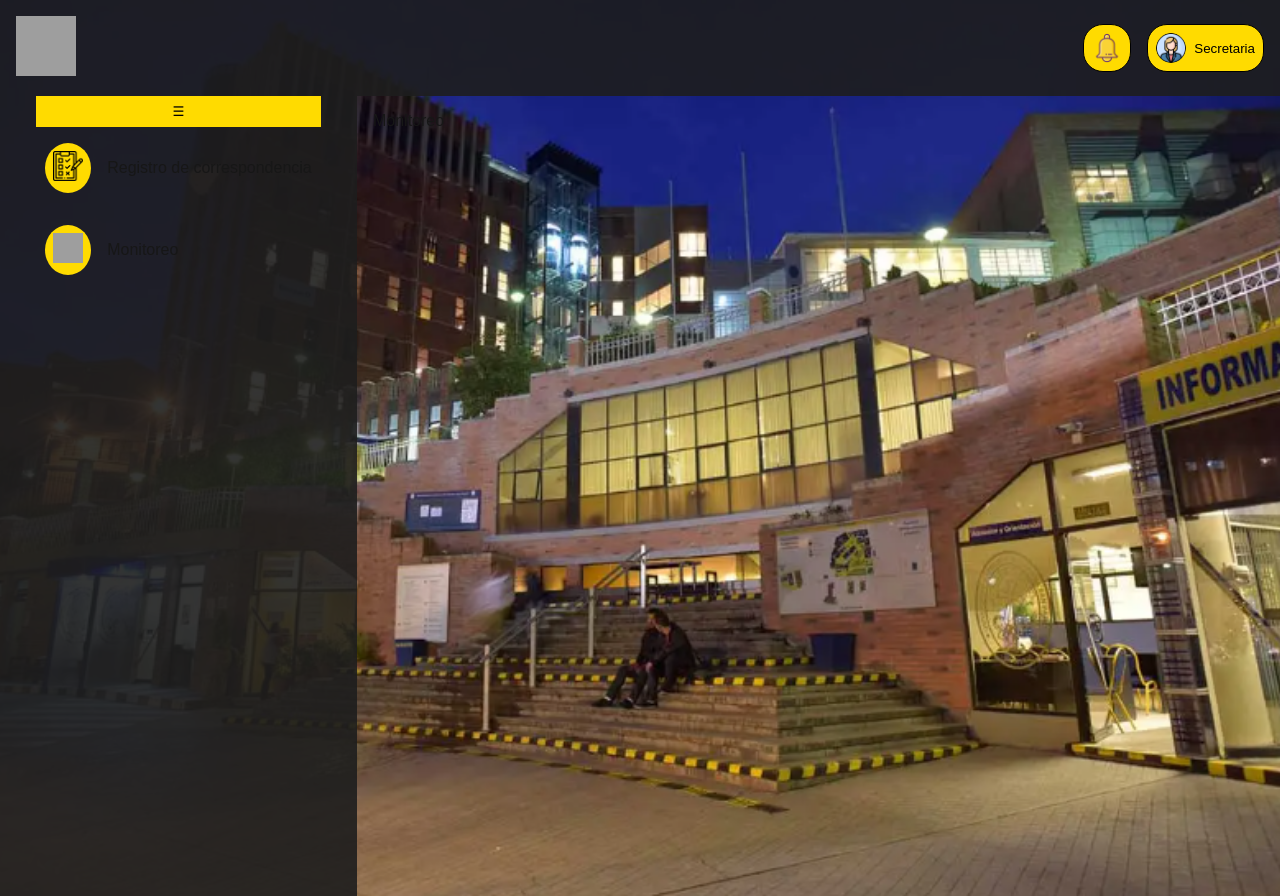
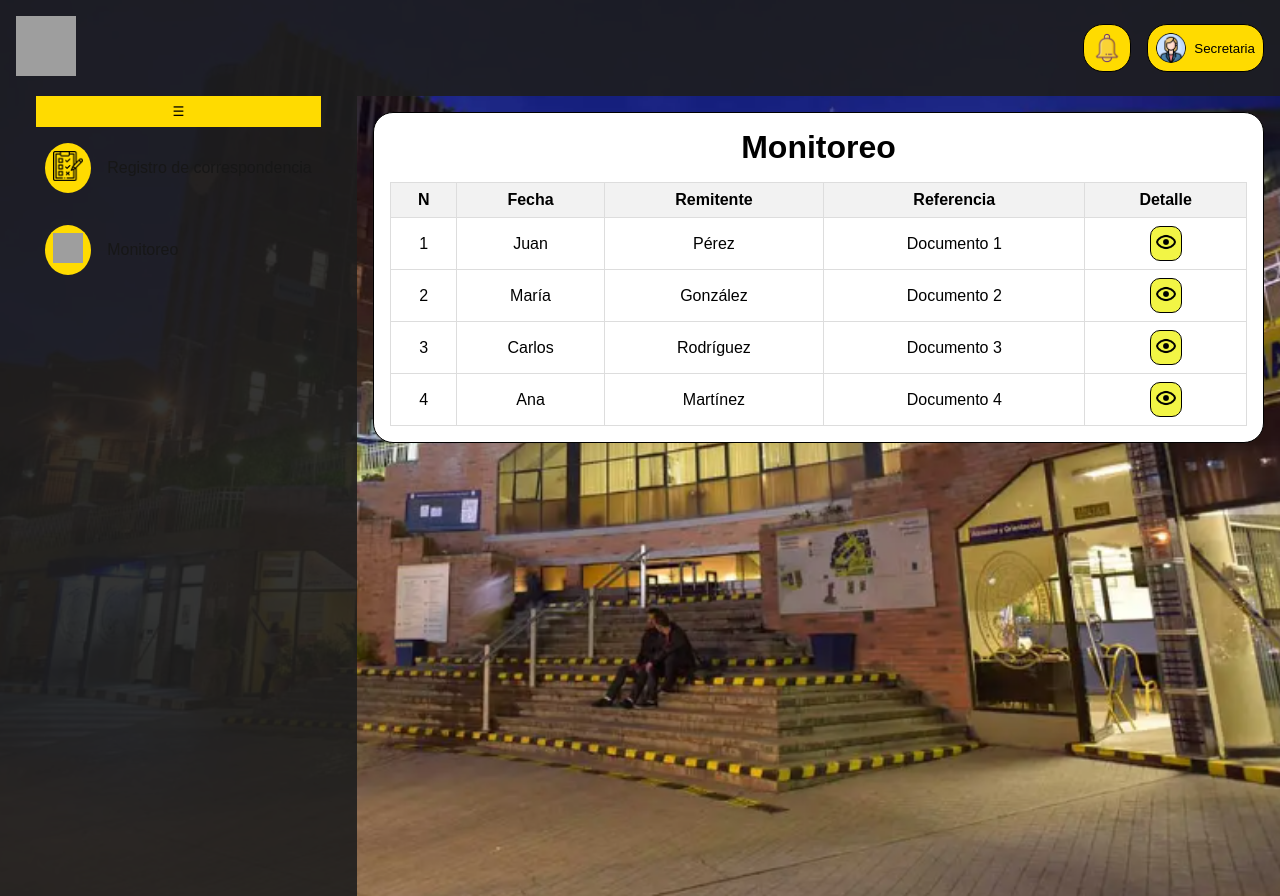
Before and after one commit to Nat-GS/CorrespondenciaGDyA, a Next.js app in the folder front-end/: page /dashboard in a window 1280 px wide. Both pictures are taken after a click on the item "Monitoreo". Built offline with nearby package versions, Linux system fonts and the light colour scheme; grey boxes are pictures that could not be loaded.

Commit message:
Componente Monitoreo

```diff
--- /dev/null
+++ b/front-end/app/components/Modal.tsx
@@ -0,0 +1,97 @@
+import React from "react";
+import styles from "./Modal.module.css";
+import Link from "next/link";
+import Image from "next/image";
+
+interface User {
+  id: number;
+  nombre: string;
+  apellido: string;
+  correo: string;
+  documento: string;
+  hasObservations: boolean;
+}
+
+interface Destinatario {
+  nombre: string;
+  fechaRecepcion: string;
+  horaRecepcion: string;
+  proveido: string;
+}
+
+interface ModalProps {
+  user: User;
+  onClose: () => void;
+}
+
+const Modal: React.FC<ModalProps> = ({ user, onClose }) => {
+  const destinatarios: Destinatario[] = [
+    {
+      nombre: "Destinatario 1",
+      fechaRecepcion: "2023-10-01",
+      horaRecepcion: "10:00 AM",
+      proveido: "Proveido 1",
+    },
+    {
+      nombre: "Destinatario 2",
+      fechaRecepcion: "2023-10-02",
+      horaRecepcion: "11:00 AM",
+      proveido: "Proveido 2",
+    },
+    {
+      nombre: "Destinatario 3",
+      fechaRecepcion: "2023-10-03",
+      horaRecepcion: "12:00 PM",
+      proveido: "Proveido 3",
+    },
+  ];
+
+  return (
+    <div className={styles.modalOverlay}>
+      <div className={styles.modalContent}>
+        <button className={styles.closeButton} onClick={onClose}>
+          ⬅
+        </button>
+        <h2>Documento de {user.nombre}</h2>
+        <p>
+          <strong>Nombre:</strong> {user.nombre} {user.apellido}
+        </p>
+        <p>
+          <strong>Correo:</strong> {user.correo}
+        </p>
+        <p>
+          <strong>Observaciones:</strong> {user.hasObservations}{" "}
+        </p>
+        <br />
+        <button className={styles.downloadButton}>Descargar Documento</button>
+        <div className={styles.destinatarios}>
+          {destinatarios.map((destinatario, index) => (
+            <div key={index} className={styles.card}>
+              <h2>Destinatario {index + 1}</h2>
+              <div className={styles.destinatarioName}>
+                <Link href="/perfil">
+                  <Image
+                    src="/assets/images/perfil.png"
+                    alt="Profile"
+                    width={30}
+                    height={30}
+                    className={styles.profileImage}
+                  />
+                </Link>
+                <p>{destinatario.nombre}</p>
+              </div>
+              <p>Fecha de Recepción: {destinatario.fechaRecepcion}</p>
+              <p>Hora de Recepción: {destinatario.horaRecepcion}</p>
+              <p>Proveído: {destinatario.proveido}</p>
+            </div>
+          ))}
+        </div>
+        <div className={styles.routeButton}>
+          <button>Hoja de Ruta</button>
+        </div>
+      </div>
+    </div>
+  );
+};
+
+export default Modal;
--- /dev/null
+++ b/front-end/app/components/Monitoreo.module.css
@@ -0,0 +1,39 @@
+.container {
+  padding: 1rem;
+  background-color: #fff;
+  color: black;
+  border: 1px solid black;
+  border-radius: 20px;
+}
+
+.title {
+  text-align: center;
+  margin-bottom: 1rem;
+}
+
+.table {
+  width: 100%;
+  border-collapse: collapse;
+  background-color: #ffff;
+}
+
+.tableHeader {
+  border: 1px solid #ddd;
+  padding: 8px;
+  text-align: center;
+  background-color: #f2f2f2;
+}
+
+.tableCell {
+  border: 1px solid #ddd;
+  padding: 8px;
+  text-align: center;
+}
+
+.viewButton {
+  background-color: #f2f545;
+  border: 1px solid black;
+  border-radius: 10px;
+  padding: 5px;
+  cursor: pointer;
+}
--- /dev/null
+++ b/front-end/app/components/Monitoreo.tsx
@@ -0,0 +1,116 @@
+import React, { useState } from "react";
+import styles from "./Monitoreo.module.css";
+import Image from "next/image";
+import Modal from "./Modal";
+
+interface User {
+  id: number;
+  nombre: string;
+  apellido: string;
+  correo: string;
+  documento: string;
+  hasObservations: boolean;
+}
+
+export default function RegistroCorrespondencia() {
+  const [data, setData] = useState<User[]>([
+    {
+      id: 1,
+      nombre: "Juan",
+      apellido: "Pérez",
+      correo: "juan.perez@example.com",
+      documento: "Documento 1",
+      hasObservations: false,
+    },
+    {
+      id: 2,
+      nombre: "María",
+      apellido: "González",
+      correo: "maria.gonzalez@example.com",
+      documento: "Documento 2",
+      hasObservations: false,
+    },
+    {
+      id: 3,
+      nombre: "Carlos",
+      apellido: "Rodríguez",
+      correo: "carlos.rodriguez@example.com",
+      documento: "Documento 3",
+      hasObservations: false,
+    },
+    {
+      id: 4,
+      nombre: "Ana",
+      apellido: "Martínez",
+      correo: "ana.martinez@example.com",
+      documento: "Documento 4",
+      hasObservations: false,
+    },
+  ]);
+
+  const [isModalOpen, setIsModalOpen] = useState(false);
+  const [selectedUser, setSelectedUser] = useState<User | null>(null);
+
+  const handleViewClick = (user: User) => {
+    setSelectedUser(user);
+    setIsModalOpen(true);
+  };
+
+  const closeModal = () => {
+    setIsModalOpen(false);
+    setSelectedUser(null);
+  };
+
+  return (
+    <div className={styles.container}>
+      <h1 className={styles.title}>Monitoreo</h1>
+      <table className={styles.table}>
+        <thead>
+          <tr>
+            <th className={styles.tableHeader}>N</th>
+            <th className={styles.tableHeader}>Fecha</th>
+            <th className={styles.tableHeader}>Remitente</th>
+            <th className={styles.tableHeader}>Referencia</th>
+            <th className={styles.tableHeader}>Detalle</th>
+          </tr>
+        </thead>
+        <tbody>
+          {data.map((item, index) => (
+            <tr key={item.id}>
+              <td className={styles.tableCell}>{index + 1}</td>
+              <td className={styles.tableCell}>{item.nombre}</td>
+              <td className={styles.tableCell}>{item.apellido}</td>
+              <td className={styles.tableCell}>{item.documento}</td>
+              <td className={styles.tableCell}>
+                {item.documento === "Documento revisado" ? (
+                  <Image
+                    className={styles.check}
+                    src="/assets/images/check.png"
+                    alt="Checked"
+                    width={30}
+                    height={30}
+                  />
+                ) : (
+                  <button
+                    className={styles.viewButton}
+                    onClick={() => handleViewClick(item)}
+                  >
+                    <Image
+                      src="/assets/images/view.png"
+                      alt="View"
+                      width={20}
+                      height={20}
+                    />
+                  </button>
+                )}
+              </td>
+            </tr>
+          ))}
+        </tbody>
+      </table>
+      {isModalOpen && selectedUser && (
+        <Modal user={selectedUser} onClose={closeModal} />
+      )}
+    </div>
+  );
+}
--- a/front-end/app/components/RegistroCorrespondencia.tsx
+++ b/front-end/app/components/RegistroCorrespondencia.tsx
@@ -1,6 +1,6 @@
-import React, { useState } from 'react';
-import styles from './RegistroCorrespondencia.module.css';
-import Image from 'next/image';
+import React, { useState } from "react";
+import styles from "./RegistroCorrespondencia.module.css";
+import Image from "next/image";
 
 interface User {
   id: number;
@@ -13,17 +13,45 @@ interface User {
 
 export default function RegistroCorrespondencia() {
   const [data, setData] = useState<User[]>([
-    { id: 1, nombre: 'Juan', apellido: 'Pérez', correo: 'juan.perez@example.com', documento: 'Documento 1', hasObservations: false },
-    { id: 2, nombre: 'María', apellido: 'González', correo: 'maria.gonzalez@example.com', documento: 'Documento 2', hasObservations: false },
-    { id: 3, nombre: 'Carlos', apellido: 'Rodríguez', correo: 'carlos.rodriguez@example.com', documento: 'Documento 3', hasObservations: false },
-    { id: 4, nombre: 'Ana', apellido: 'Martínez', correo: 'ana.martinez@example.com', documento: 'Documento 4', hasObservations: false },
+    {
+      id: 1,
+      nombre: "Juan",
+      apellido: "Pérez",
+      correo: "juan.perez@example.com",
+      documento: "Documento 1",
+      hasObservations: false,
+    },
+    {
+      id: 2,
+      nombre: "María",
+      apellido: "González",
+      correo: "maria.gonzalez@example.com",
+      documento: "Documento 2",
+      hasObservations: false,
+    },
+    {
+      id: 3,
+      nombre: "Carlos",
+      apellido: "Rodríguez",
+      correo: "carlos.rodriguez@example.com",
+      documento: "Documento 3",
+      hasObservations: false,
+    },
+    {
+      id: 4,
+      nombre: "Ana",
+      apellido: "Martínez",
+      correo: "ana.martinez@example.com",
+      documento: "Documento 4",
+      hasObservations: false,
+    },
   ]);
 
   const [selectedUser, setSelectedUser] = useState<User | null>(null);
   const [isModalOpen, setIsModalOpen] = useState(false);
   const [isConfirmationModalOpen, setIsConfirmationModalOpen] = useState(false);
   const [isObservationsModalOpen, setIsObservationsModalOpen] = useState(false);
-  const [observations, setObservations] = useState('');
+  const [observations, setObservations] = useState("");
 
   const handleEditClick = (user: User) => {
     setSelectedUser(user);
@@ -46,7 +74,13 @@ export default function RegistroCorrespondencia() {
 
   const handleObservationsSubmit = () => {
     if (selectedUser) {
-      setData(data.map(user => user.id === selectedUser.id ? { ...user, hasObservations: false } : user));
+      setData(
+        data.map((user) =>
+          user.id === selectedUser.id
+            ? { ...user, hasObservations: false }
+            : user
+        )
+      );
     }
     setIsObservationsModalOpen(false);
     setIsConfirmationModalOpen(true);
@@ -55,7 +89,13 @@ export default function RegistroCorrespondencia() {
   const handleConfirmationAccept = () => {
     setIsConfirmationModalOpen(false);
     if (selectedUser) {
-      setData(data.map(user => user.id === selectedUser.id ? { ...user, documento: 'Documento revisado' } : user));
+      setData(
+        data.map((user) =>
+          user.id === selectedUser.id
+            ? { ...user, documento: "Documento revisado" }
+            : user
+        )
+      );
     }
     setSelectedUser(null);
   };
@@ -83,11 +123,25 @@ export default function RegistroCorrespondencia() {
               <td className={styles.tableCell}>{item.correo}</td>
               <td className={styles.tableCell}>{item.documento}</td>
               <td className={styles.tableCell}>
-                {item.documento === 'Documento revisado' ? (
-                  <Image className={styles.check} src="/assets/images/check.png" alt="Checked" width={30} height={30} />
+                {item.documento === "Documento revisado" ? (
+                  <Image
+                    className={styles.check}
+                    src="/assets/images/check.png"
+                    alt="Checked"
+                    width={30}
+                    height={30}
+                  />
                 ) : (
-                  <button className={styles.editButton} onClick={() => handleEditClick(item)}>
-                    <Image src="/assets/images/edit.png" alt="Edit" width={20} height={20} />
+                  <button
+                    className={styles.editButton}
+                    onClick={() => handleEditClick(item)}
+                  >
+                    <Image
+                      src="/assets/images/edit.png"
+                      alt="Edit"
+                      width={20}
+                      height={20}
+                    />
                   </button>
                 )}
               </td>
@@ -102,7 +156,7 @@ export default function RegistroCorrespondencia() {
             <h2>Documento de {selectedUser.nombre}</h2>
             <label>
               Título del documento:
-              <input type="text" className={styles.input} />
+              <input type="text" className={styles.input} required/>
             </label>
             <label>
               Tipo de documento:
@@ -113,11 +167,23 @@ export default function RegistroCorrespondencia() {
               </select>
             </label>
             <label>
-              <input type="checkbox" className={styles.checkbox} checked={!selectedUser.hasObservations} onChange={(e) => setSelectedUser({ ...selectedUser, hasObservations: !e.target.checked })} />
+              <input
+                type="checkbox"
+                className={styles.checkbox}
+                checked={!selectedUser.hasObservations}
+                onChange={(e) =>
+                  setSelectedUser({
+                    ...selectedUser,
+                    hasObservations: !e.target.checked,
+                  })
+                }
+              />
               Documento sin observaciones
             </label>
             <br />
-            <button className={styles.closeButton} onClick={handleSave}>Guardar</button>
+            <button className={styles.closeButton} onClick={handleSave}>
+              Guardar
+            </button>
           </div>
         </div>
       )}
@@ -129,10 +195,20 @@ export default function RegistroCorrespondencia() {
             <label>
               Observaciones:
               <br />
-              <textarea className={styles.textarea} value={observations} onChange={(e) => setObservations(e.target.value)} />
+              <textarea
+                className={styles.textarea}
+                value={observations}
+                onChange={(e) => setObservations(e.target.value)}
+                required
+              />
             </label>
             <br />
-            <button className={styles.closeButton} onClick={handleObservationsSubmit}>Enviar Observaciones</button>
+            <button
+              className={styles.closeButton}
+              onClick={handleObservationsSubmit}
+            >
+              Enviar Observaciones
+            </button>
           </div>
         </div>
       )}
@@ -141,8 +217,16 @@ export default function RegistroCorrespondencia() {
         <div className={styles.modal}>
           <div className={styles.modalContent}>
             <h2>Confirmación</h2>
-            <p>Al guardar el documento se enviará al primer destinatario, y se asignará un número de documento según orden de revisión.</p>
-            <button className={styles.closeButton} onClick={handleConfirmationAccept}>Aceptar</button>
+            <p>
+              Al guardar el documento se enviará al primer destinatario, y se
+              asignará un número de documento según orden de revisión.
+            </p>
+            <button
+              className={styles.closeButton}
+              onClick={handleConfirmationAccept}
+            >
+              Aceptar
+            </button>
           </div>
         </div>
       )}
--- a/front-end/app/dashboard/page.tsx
+++ b/front-end/app/dashboard/page.tsx
@@ -1,30 +1,28 @@
 "use client";
 
 import { useState } from "react";
-import MySideBar from '../components/MySideBar';
+import MySideBar from "../components/MySideBar";
 import RegistroCorrespondencia from "../components/RegistroCorrespondencia";
-
+import Monitoreo from "../components/Monitoreo";
 
 export default function Dashboard() {
-  const [selectedOption, setSelectedOption] = useState('registro');
+  const [selectedOption, setSelectedOption] = useState("registro");
 
   const renderContent = () => {
     switch (selectedOption) {
-      case 'registro':
-        return <RegistroCorrespondencia/>;
-      case 'monitoreo':
-        return <p>Monitoreo</p>;
+      case "registro":
+        return <RegistroCorrespondencia />;
+      case "monitoreo":
+        return <Monitoreo />;
       default:
-        return <p>Registro</p>;
+        return <RegistroCorrespondencia />;
     }
   };
 
   return (
-    <div style={{ display: 'flex' }}>
+    <div style={{ display: "flex" }}>
       <MySideBar onSelect={setSelectedOption} />
-      <div style={{padding: '1rem', width: '100%' }}>
-        {renderContent()}
-      </div>
+      <div style={{ padding: "1rem", width: "100%" }}>{renderContent()}</div>
     </div>
   );
 }
```
Also changed, not shown: front-end/app/components/Modal.module.css (added, +85 -0 lines), front-end/app/components/navbar.tsx (+10 -6 lines), front-end/public/assets/images/view.png (added).
